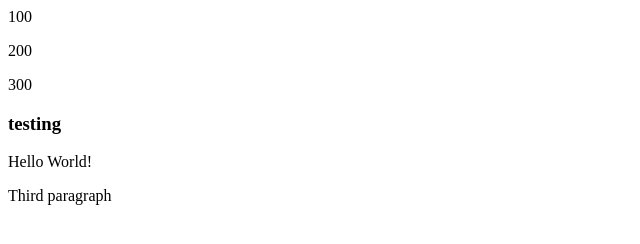
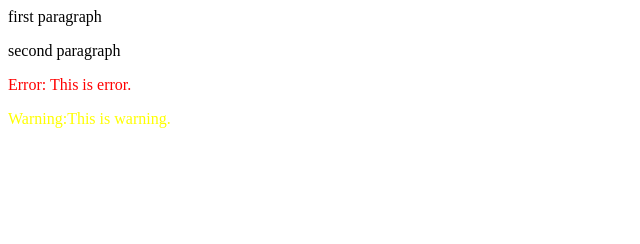
Before and after one commit to gmunro90/d3-solo, a plain HTML site: page index.html in a window 1280 px wide. Shown: the whole page, without its empty margins (0-640 px from the left). Drawn offline with nearby package versions, Linux system fonts and the light colour scheme.

Commit message:
function data

```diff
--- a/index.html
+++ b/index.html
@@ -10,7 +10,8 @@
 
 <p>first paragraph</p>
 <p class="second">second paragraph</p>
-
+<p>Error: This is error.</p>
+<p>Warning:This is warning.</p>
     <script src="https://d3js.org/d3.v7.min.js"></script>
     <script src="index.js"></script>
   </body>
--- a/index.js
+++ b/index.js
@@ -1,22 +1,31 @@
-d3.select('body').append('p').text('this is the new paragraph')
-d3.select('body').append('div').insert('h3').text('testing')
-d3.select("body").append("p").text("Hello World!");
-d3.select("body")
-  .append("p")
-  .text("Third paragraph");
+// d3.select('body').append('p').text('this is the new paragraph')
+// d3.select('body').append('div').insert('h3').text('testing')
+// d3.select("body").append("p").text("Hello World!");
+// d3.select("body")
+//   .append("p")
+//   .text("Third paragraph");
 
-  let data = [100, 200, 300];
+  // let data = [100, 200, 300];
 
-  let paragraph = d3.select("body")
-  .selectAll("p")
-  .data(data)
-  .text(function (d, i) {
-      console.log("data: " + d);
-      console.log("i: " + i);
-      console.log("this: " + this);
+  // let paragraph = d3.select("body")
+  // .selectAll("p")
+  // .data(data)
+  // .text(function (d, i) {
+  //     console.log("data: " + d);
+  //     console.log("i: " + i);
+  //     console.log("this: " + this);
 
-      return d;
+  //     return d;
 
       //this returns the data,
       //index and html element for each iteration of data
-  });
+  // });
+
+  d3.selectAll('p').style('color', function (d,i) {
+    let text = this.innerText
+    if (text.indexOf('Error') >= 0) {
+      return 'red'
+    } else if (text.indexOf('Warning') >= 0) {
+      return 'yellow'
+    }
+  })
```
